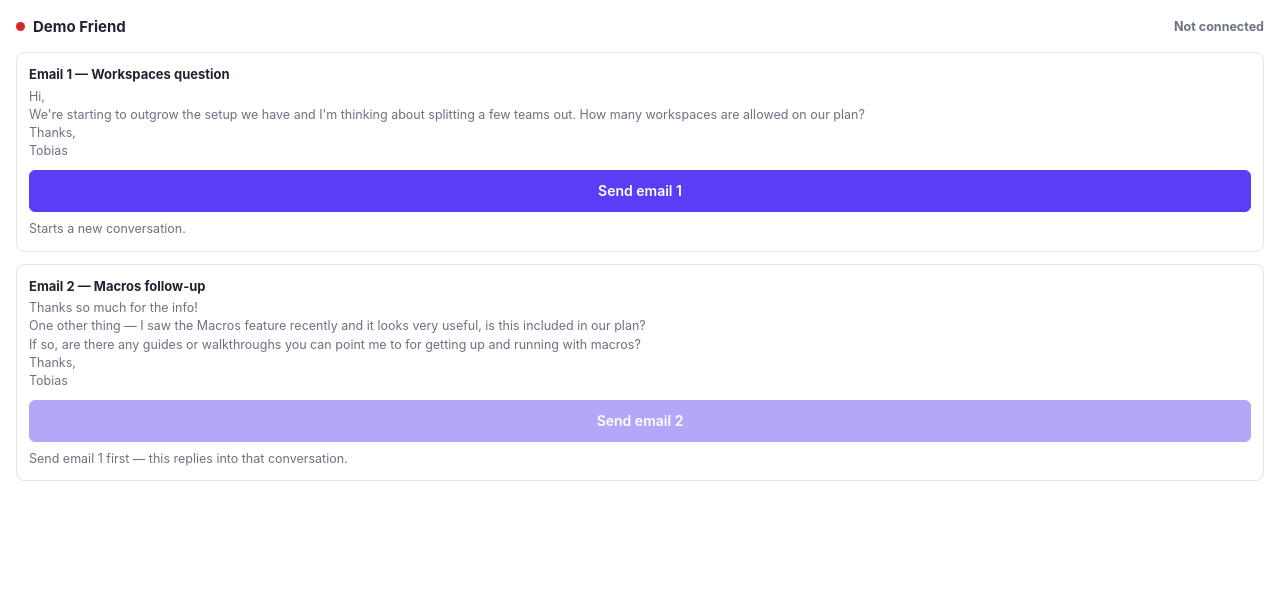
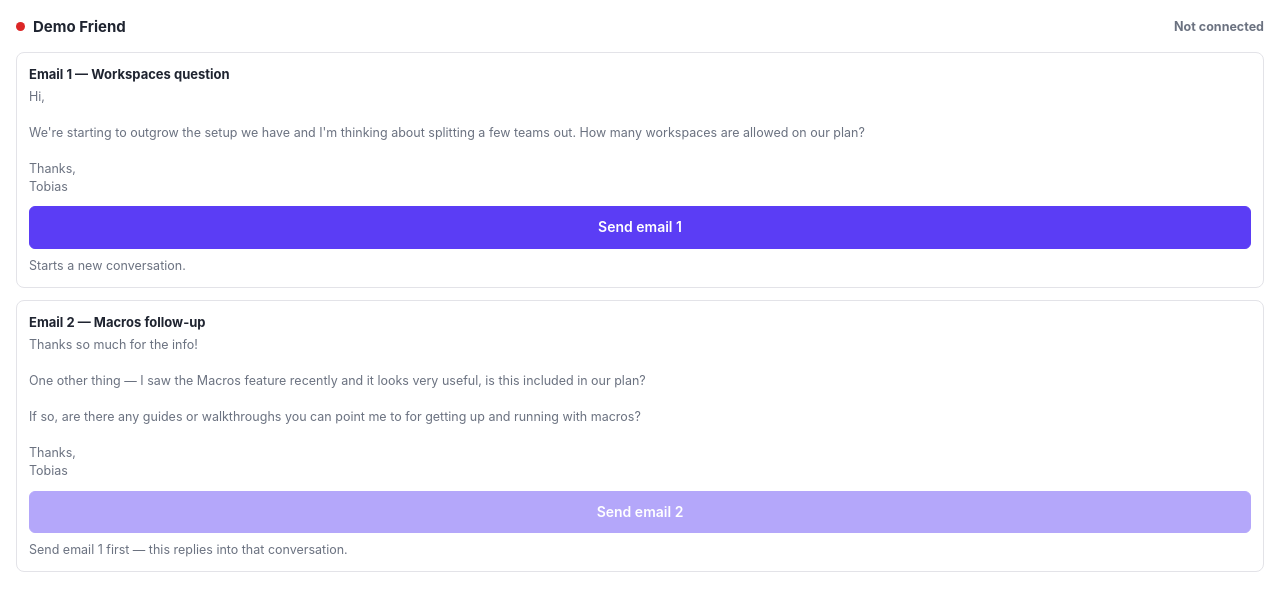
Before and after one commit to franksaitesting/demo_friend, a plain HTML site: page index.html in a window 1280 px wide. Drawn offline with Linux system fonts and the light colour scheme; no server answers.

Commit message:
Update index.html

```diff
--- a/index.html
+++ b/index.html
@@ -46,11 +46,11 @@ const API_URL = 'https://franks.app.n8n.cloud/webhook/demo-friend-api';
 
 const EMAIL_1 = {
   subject: 'Question about our plan',
-  body: "Hi,\nWe're starting to outgrow the setup we have and I'm thinking about splitting a few teams out. How many workspaces are allowed on our plan?\nThanks,\nTobias",
+  body: "Hi,\n\nWe're starting to outgrow the setup we have and I'm thinking about splitting a few teams out. How many workspaces are allowed on our plan?\n\nThanks,\nTobias",
 };
 const EMAIL_2 = {
   subject: 'Re: Question about our plan',
-  body: 'Thanks so much for the info!\nOne other thing — I saw the Macros feature recently and it looks very useful, is this included in our plan?\nIf so, are there any guides or walkthroughs you can point me to for getting up and running with macros?\nThanks,\nTobias',
+  body: 'Thanks so much for the info!\n\nOne other thing — I saw the Macros feature recently and it looks very useful, is this included in our plan?\n\nIf so, are there any guides or walkthroughs you can point me to for getting up and running with macros?\n\nThanks,\nTobias',
 };
 /* Inbox, channel address and sender identity are fixed in the n8n Config node. */
 
```
